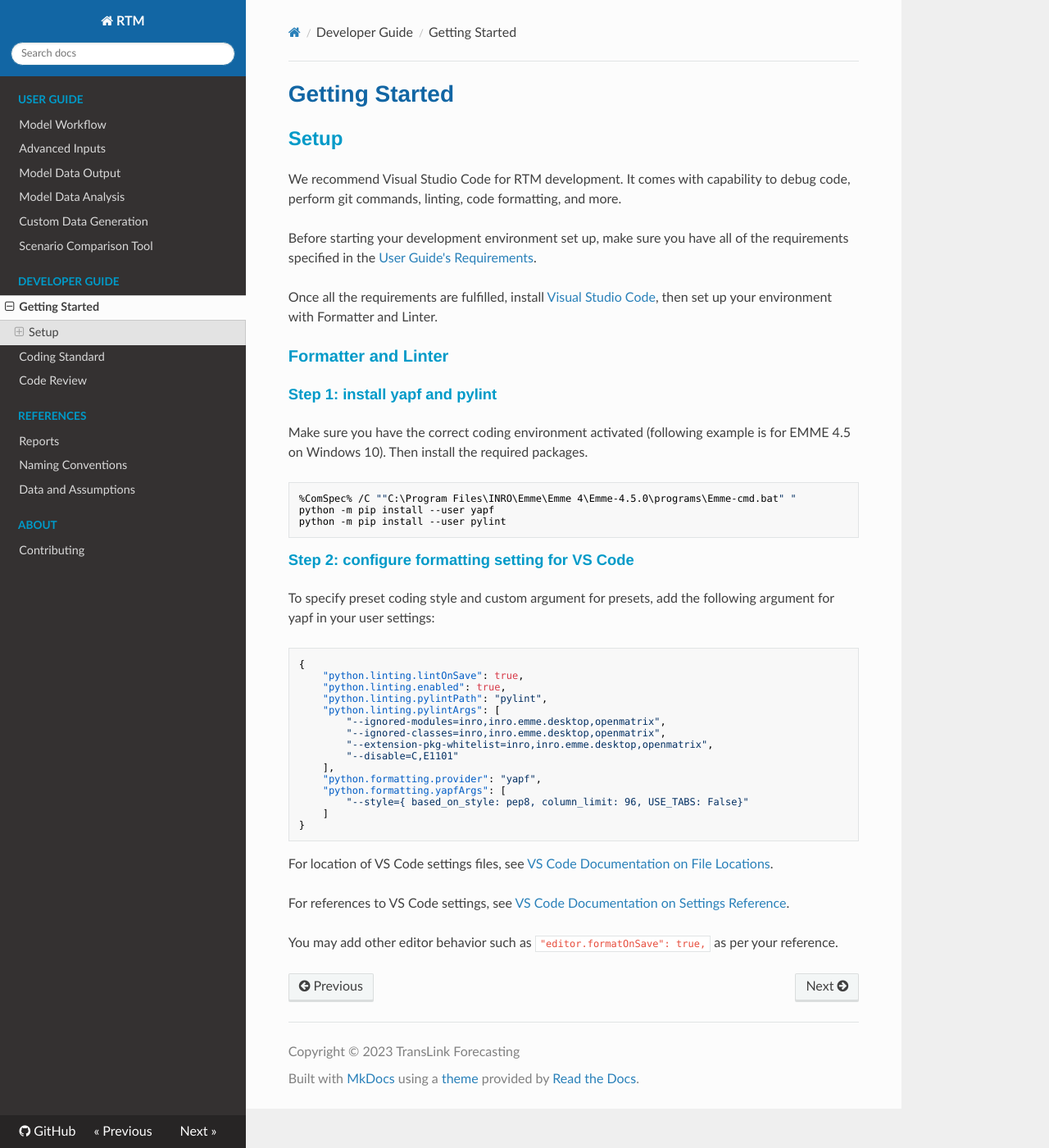
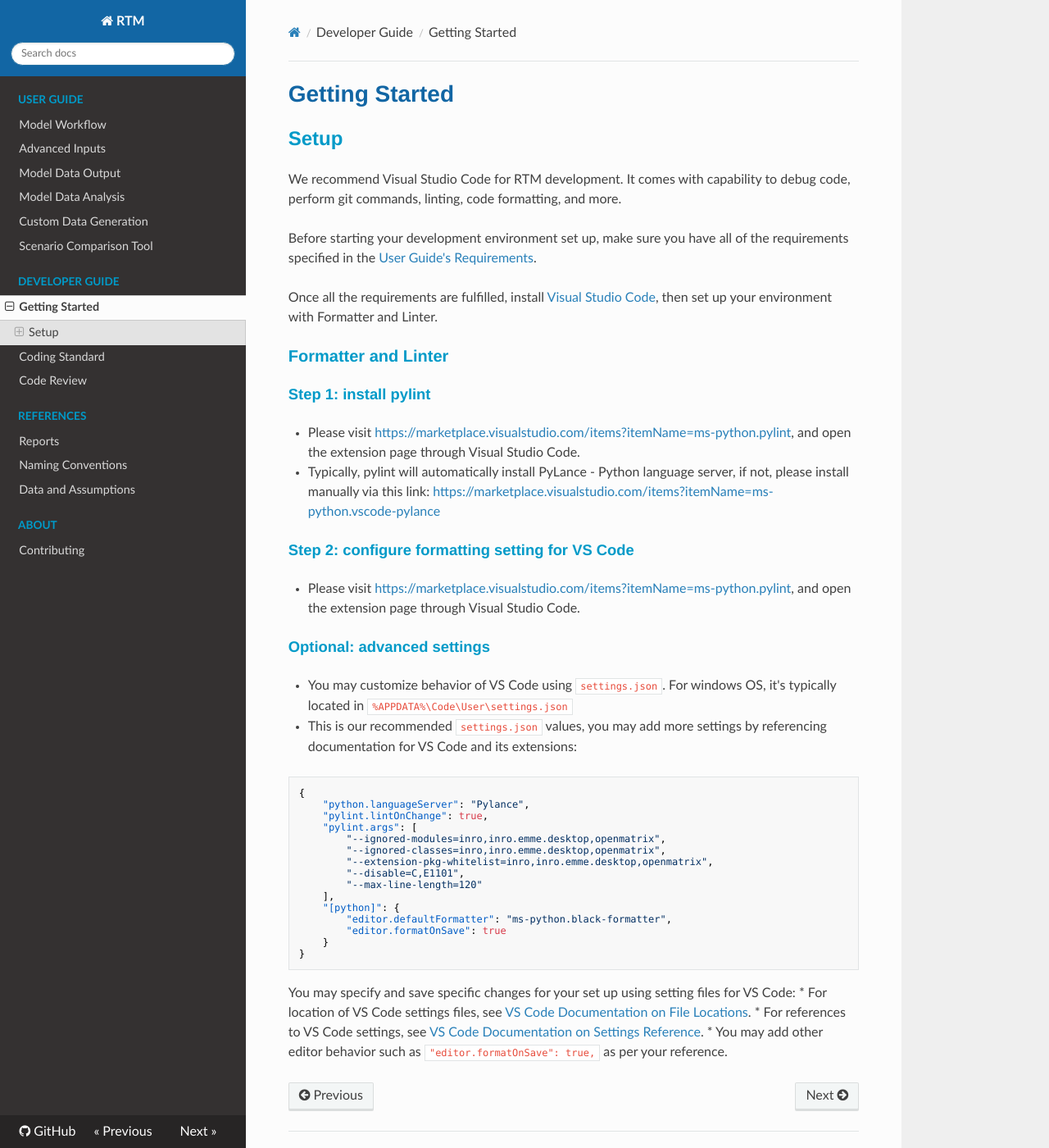
Before and after one commit to TransLinkForecasting/rtmdoc, an MkDocs documentation site: the page built from docs/dev_getting_started.md, in a window 1280 px wide and 1400 px high. Shown: the whole window at 82% size. Built offline with MkDocs 1.6.1, drawn with Linux system fonts in a browser that asks for light colours; nearby versions of some CDN libraries.

Commit message:
Update dev_getting_started.md

````diff
--- a/docs/dev_getting_started.md
+++ b/docs/dev_getting_started.md
@@ -12,44 +12,43 @@ Once all the requirements are fulfilled, install [Visual Studio Code], then set
 
 ### Formatter and Linter
 
-#### Step 1: install yapf and pylint
+#### Step 1: install pylint
 
-Make sure you have the correct coding environment activated (following example is for EMME 4.5 on Windows 10). Then install the required packages.
-
-```bash
-%ComSpec% /C ""C:\Program Files\INRO\Emme\Emme 4\Emme-4.5.0\programs\Emme-cmd.bat" "
-python -m pip install --user yapf
-python -m pip install --user pylint
-```
+* Please visit [https://marketplace.visualstudio.com/items?itemName=ms-python.pylint](https://marketplace.visualstudio.com/items?itemName=ms-python.pylint), and open the extension page through Visual Studio Code.
+* Typically, pylint will automatically install PyLance - Python language server, if not, please install manually via this link: [https://marketplace.visualstudio.com/items?itemName=ms-python.vscode-pylance](https://marketplace.visualstudio.com/items?itemName=ms-python.vscode-pylance)
 
 #### Step 2: configure formatting setting for VS Code
 
-To specify preset coding style and custom argument for presets, add the following argument for yapf in your user settings:
+* Please visit [https://marketplace.visualstudio.com/items?itemName=ms-python.pylint](https://marketplace.visualstudio.com/items?itemName=ms-python.black-formatter), and open the extension page through Visual Studio Code.
 
-```
+
+#### Optional: advanced settings
+
+* You may customize behavior of VS Code using `settings.json`. For windows OS, it's typically located in `%APPDATA%\Code\User\settings.json`
+* This is our recommended `settings.json` values, you may add more settings by referencing documentation for VS Code and its extensions:
+
+```json
 {
-    "python.linting.lintOnSave": true,
-    "python.linting.enabled": true,
-    "python.linting.pylintPath": "pylint",
-    "python.linting.pylintArgs": [
+    "python.languageServer": "Pylance",
+    "pylint.lintOnChange": true,
+    "pylint.args": [
         "--ignored-modules=inro,inro.emme.desktop,openmatrix",
         "--ignored-classes=inro,inro.emme.desktop,openmatrix",
         "--extension-pkg-whitelist=inro,inro.emme.desktop,openmatrix",
-        "--disable=C,E1101"
+        "--disable=C,E1101",
+        "--max-line-length=120"
     ],
-    "python.formatting.provider": "yapf",
-    "python.formatting.yapfArgs": [
-        "--style={ based_on_style: pep8, column_limit: 96, USE_TABS: False}"
-    ]
+    "[python]": {
+        "editor.defaultFormatter": "ms-python.black-formatter",
+        "editor.formatOnSave": true
+    }
 }
 ```
 
-For location of VS Code settings files, see [VS Code Documentation on File Locations].
-
-For references to VS Code settings, see [VS Code Documentation on Settings Reference].
-
-You may add other editor behavior such as `"editor.formatOnSave": true,` as per your reference.
-
+You may specify and save specific changes for your set up using setting files for VS Code:
+* For location of VS Code settings files, see [VS Code Documentation on File Locations].
+* For references to VS Code settings, see [VS Code Documentation on Settings Reference].
+* You may add other editor behavior such as `"editor.formatOnSave": true,` as per your reference.
 
 
 
````
